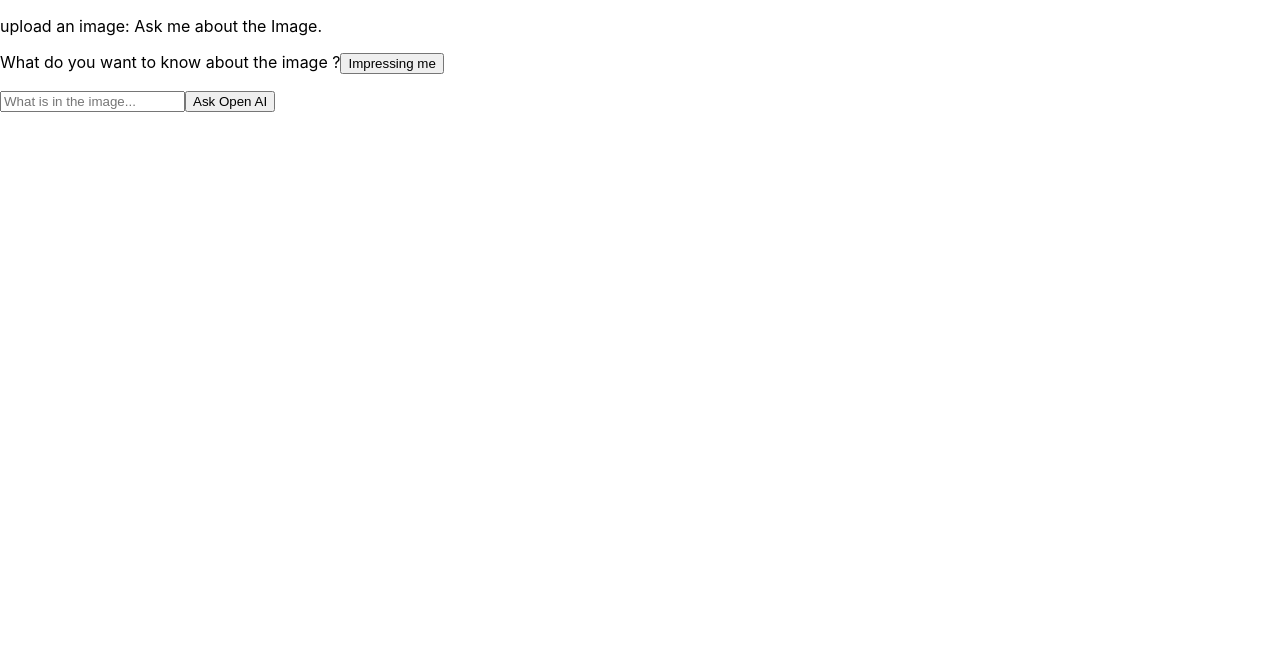
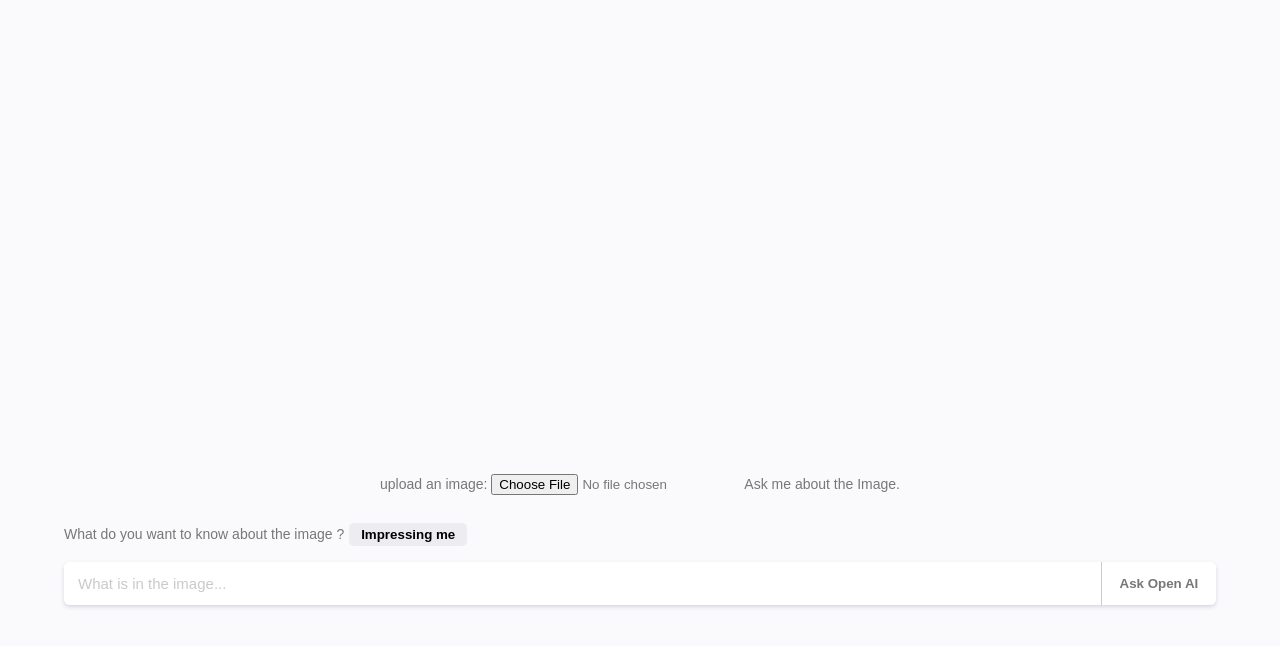
Before and after one commit to ahmed82/react-open-ai, a React (Create React App) app: page / in a window 1280 px wide. Shown: the top 646 px of the page. Built offline with nearby package versions, Linux system fonts and the light colour scheme.

Commit message:
add the css style for the web app

```diff
--- a/src/App.js
+++ b/src/App.js
@@ -88,7 +88,7 @@ const App = () => {
         <p className="extra-info">
           <span>
             <label htmlFor="files">upload an image: </label>
-            <input onChange={uploadImage} id="files" accept="image/*" type="file" hidden/>
+            <input onChange={uploadImage} id="files" accept="image/*" type="file" />
           </span>
           Ask me about the Image.
         </p>
--- a/src/index.css
+++ b/src/index.css
@@ -1,5 +1,16 @@
+* {
+  font-family: sans-serif;
+}
+
 body {
   margin: 0;
+  padding: 0;
+  width: 100vw;
+  height: 100vh;
+  background-color: #fafafc;
+  color: #777;
+  display: flex;
+  justify-content: center;
   font-family: -apple-system, BlinkMacSystemFont, 'Segoe UI', 'Roboto', 'Oxygen',
     'Ubuntu', 'Cantarell', 'Fira Sans', 'Droid Sans', 'Helvetica Neue',
     sans-serif;
@@ -11,3 +22,93 @@ code {
   font-family: source-code-pro, Menlo, Monaco, Consolas, 'Courier New',
     monospace;
 }
+
+p {
+  font-weight: 200;
+  font-size: 14px;
+}
+
+.app {
+  width: 90vw;
+}
+
+.upload {
+  color: #6e1e81;
+}
+
+.image-container {
+  height: 400px;
+  display: flex;
+  justify-content: center;
+  margin: 30px;
+}
+
+.image-container image {
+  height: 100%;
+}
+
+.search-section {
+  width: 100%;
+  display: flex;
+  flex-direction: column;
+  justify-content: center;
+}
+
+.impressing {
+  background-color: #ececf1;
+  color: #000;
+  border-radius: 5px;
+  font-weight: 600;
+  padding: 4px 12px;
+  margin: 0 0 2px 5px;
+  border: none;
+}
+
+.input-container {
+  width: 100%;
+  display: flex;
+  border-radius: 6px;
+  overflow: hidden;
+  box-shadow: rgba(0, 0, 82, 0.15) 0 2px 4px;
+}
+
+.input-container input {
+  border: none;
+  padding: 13px 14px;
+  box-sizing: border-box;
+  font-size: 15px;
+  outline: none;
+  width: 90%;
+  font-weight: 200;
+}
+
+.input-container input::placeholder {
+  color: #cacaca;
+  font-weight: 200;
+}
+
+.input-container button {
+  min-width: 10%;
+  border: none;
+  border-left: 1px #cacaca solid;
+  background-color: #fff;
+  color: #777;
+  font-weight: bold;
+  cursor: pointer
+}
+
+.input-container button:active {
+  background-color: #cacaca
+}
+
+.extra-info {
+  text-align: center
+}
+
+.answer {
+  box-shadow: rgba(0, 0, 82, 0.15) 0 2px 4px;
+  padding: 13px 14px;
+  box-sizing: border-box;
+  font-weight: 200;
+  border-radius: 6px
+}
```
